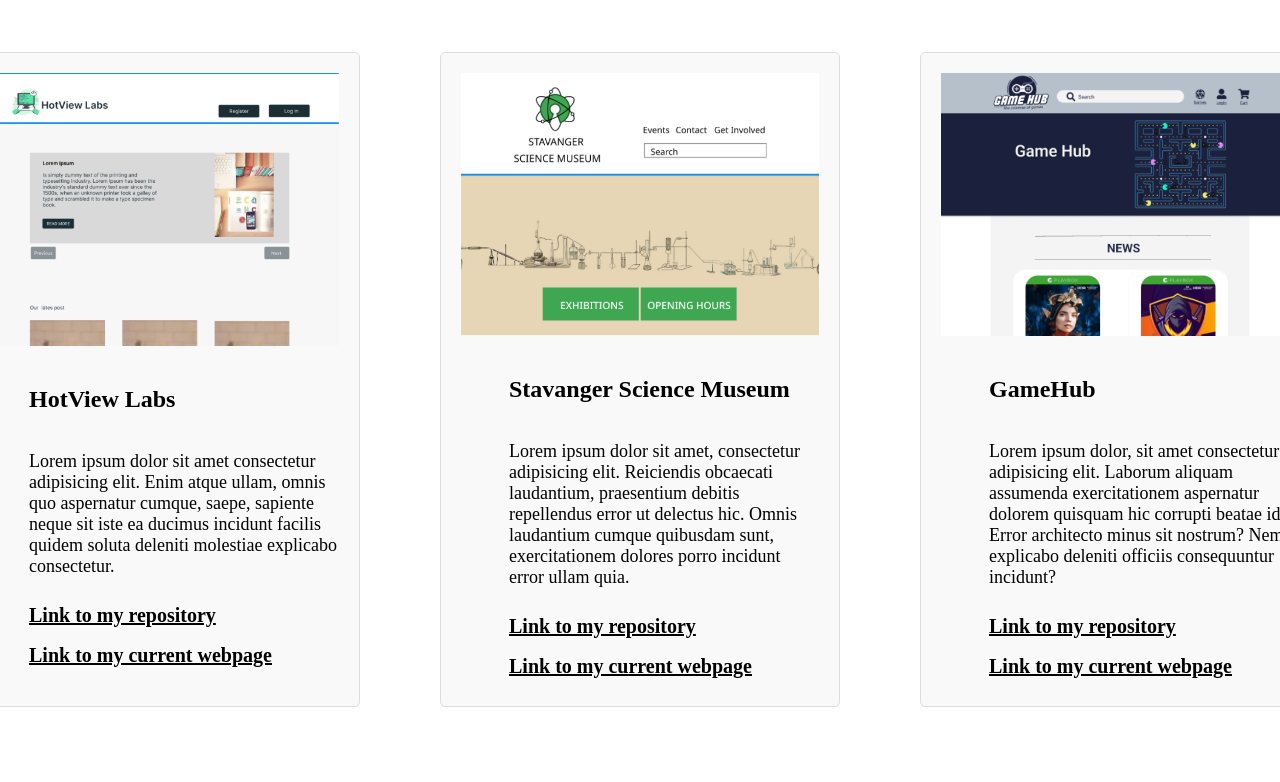
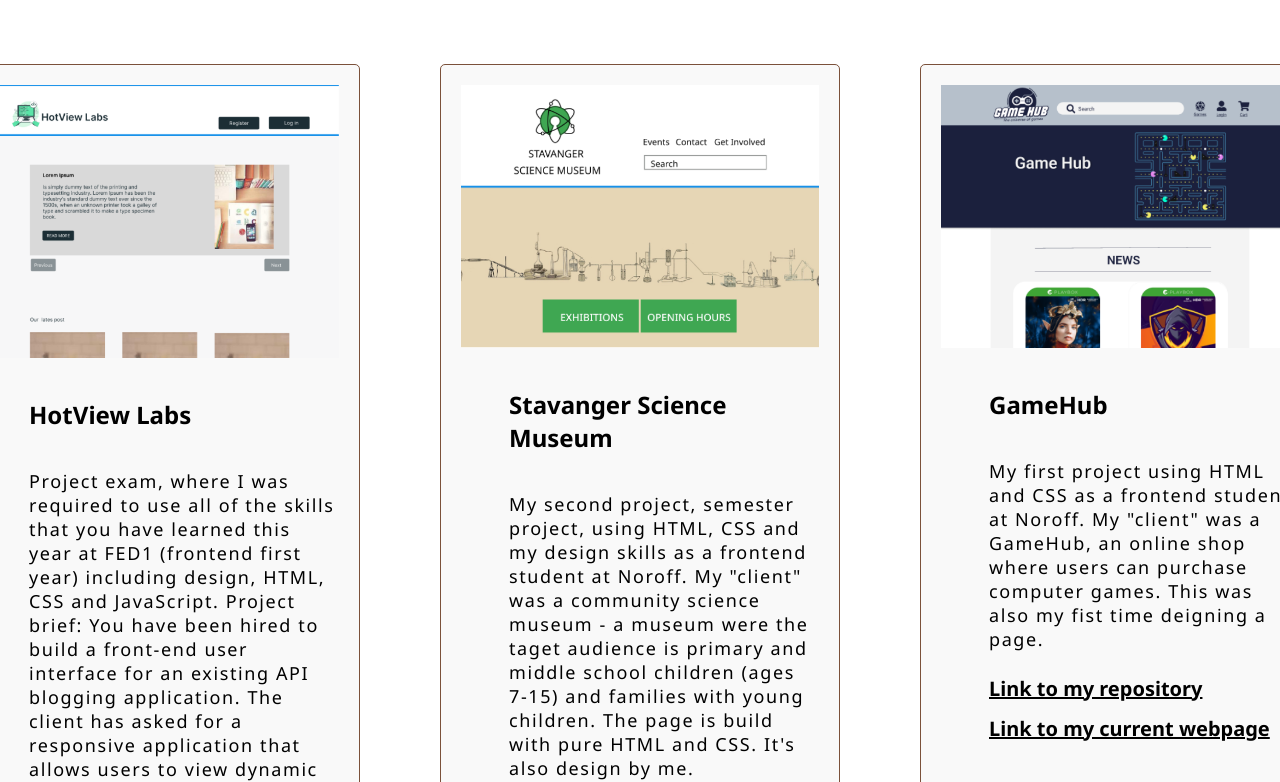
Before and after one commit to Iseost/Portfolio, a plain HTML site: page HTML/project.html in a window 1280 px wide. Shown: the part 429-1211 px from the top of the page. Drawn offline with Linux system fonts and the light colour scheme.

Commit message:
last finish - 3.06.24
updated font and changes the tekst on the description on my projects and some other small changes.

```diff
--- a/CSS/Styles.css
+++ b/CSS/Styles.css
@@ -1,5 +1,13 @@
 body {
   margin: 1em;
+}
+
+h1,
+h2,
+p,
+a,
+button {
+  font-family: "Noto Sans", sans-serif;
 }
 
 h1 {
@@ -9,6 +17,7 @@
 p,
 button {
   font-size: 18px;
+  letter-spacing: 1.6px;
 }
 
 .flex {
@@ -27,7 +36,6 @@
   color: black;
   font-weight: bold;
   font-size: 20px;
-
 }
 
 #latestProjectsButton {
@@ -146,7 +154,7 @@
 .card3 {
   padding: 20px;
   background-color: #f9f9f9;
-  border: 1px solid #ddd;
+  border: 1px solid #7b513a;
   border-radius: 5px;
   flex-direction: column;
 }
@@ -202,9 +210,9 @@
 }
 
 @media (max-width: 450px) {
-
-    p, a {
-        font-size: 12px
+  p,
+  a {
+    font-size: 12px;
   }
 
   .fun_fact_section {
--- a/HTML/project.html
+++ b/HTML/project.html
@@ -7,12 +7,17 @@
     <link rel="stylesheet" href="../CSS/Styles.css" />
     <script type="module" src="../JS/footer.mjs"></script>
     <script type="module" src="../JS/header.mjs"></script>
+    <link rel="preconnect" href="https://fonts.googleapis.com" />
+    <link rel="preconnect" href="https://fonts.gstatic.com" crossorigin />
+    <link
+      href="https://fonts.googleapis.com/css2?family=Montserrat:ital,wght@0,100..900;1,100..900&family=Noto+Sans:ital,wght@0,100..900;1,100..900&family=Roboto:wght@400;700&display=swap"
+      rel="stylesheet"
+    />
   </head>
   <body>
-    <header id="appHeader" class="flex border_color">
-    </header>
+    <header id="appHeader" class="flex border_color"></header>
     <main>
-      <h1 class="flex title">Projects</h1>
+      <h1 class="flex title">Lates Projects</h1>
       <section class="grid main_project">
         <!--Card 1-->
         <div class="card1">
@@ -24,10 +29,15 @@
           <div class="card_content flex">
             <h2>HotView Labs</h2>
             <p>
-              Lorem ipsum dolor sit amet consectetur adipisicing elit. Enim
-              atque ullam, omnis quo aspernatur cumque, saepe, sapiente neque
-              sit iste ea ducimus incidunt facilis quidem soluta deleniti
-              molestiae explicabo consectetur.
+              Project exam, where I was required to use all of the skills that
+              you have learned this year at FED1 (frontend first year) including
+              design, HTML, CSS and JavaScript. Project brief: You have been
+              hired to build a front-end user interface for an existing API
+              blogging application. The client has asked for a responsive
+              application that allows users to view dynamic blog posts. The
+              client requires admin pages to register, login and manage their
+              blog posts. The page is build with HTML, CSS, JavaScript and
+              design by me.
             </p>
             <a href="https://github.com/NoroffFEU/FED1-PE1-Iseost.git"
               >Link to my repository</a
@@ -47,10 +57,12 @@
           <div class="card_content flex">
             <h2>Stavanger Science Museum</h2>
             <p>
-              Lorem ipsum dolor sit amet, consectetur adipisicing elit.
-              Reiciendis obcaecati laudantium, praesentium debitis repellendus
-              error ut delectus hic. Omnis laudantium cumque quibusdam sunt,
-              exercitationem dolores porro incidunt error ullam quia.
+              My second project, semester project, using HTML, CSS and my design
+              skills as a frontend student at Noroff. My "client" was a
+              community science museum - a museum were the taget audience is
+              primary and middle school children (ages 7-15) and families with
+              young children. The page is build with pure HTML and CSS. It's
+              also design by me.
             </p>
             <a href="https://github.com/Iseost/Iseost.github.io.git"
               >Link to my repository</a
@@ -68,10 +80,10 @@
           <div class="card_content flex">
             <h2>GameHub</h2>
             <p>
-              Lorem ipsum dolor, sit amet consectetur adipisicing elit. Laborum
-              aliquam assumenda exercitationem aspernatur dolorem quisquam hic
-              corrupti beatae id. Error architecto minus sit nostrum? Nemo
-              explicabo deleniti officiis consequuntur incidunt?
+              My first project using HTML and CSS as a frontend student at
+              Noroff. My "client" was a GameHub, an online shop where users can
+              purchase computer games. This was also my fist time deigning a
+              page.
             </p>
             <a href="https://github.com/Iseost/Gamehub.git"
               >Link to my repository</a
--- a/JS/header.mjs
+++ b/JS/header.mjs
@@ -3,7 +3,7 @@
 <div class="link_header flex">
   <a href="./project.html">My projects</a>
   <a href="https://www.linkedin.com/in/iselin-østerhus-engen-767b46284"
-    >Linkedin</a
+    >My Linkedin profile</a
   >
 </div>`;
 document.getElementById("appHeader").innerHTML = appHeader;
```
Also changed, not shown: HTML/index.html (+8 -4 lines), JS/buttons.mjs (line endings or trailing spaces). Lines whose indentation alone changed are shown as unchanged.
